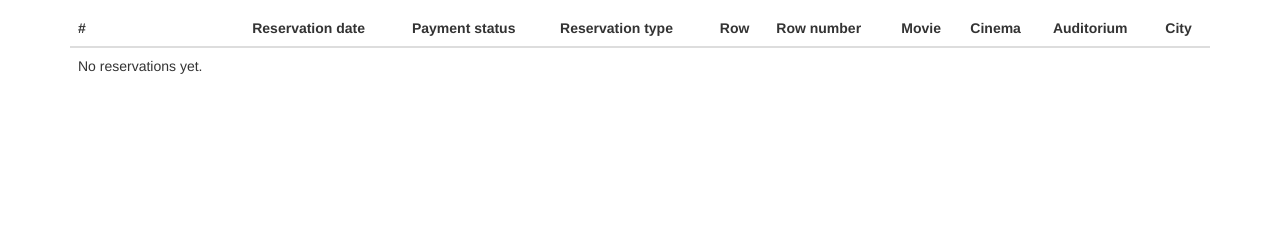
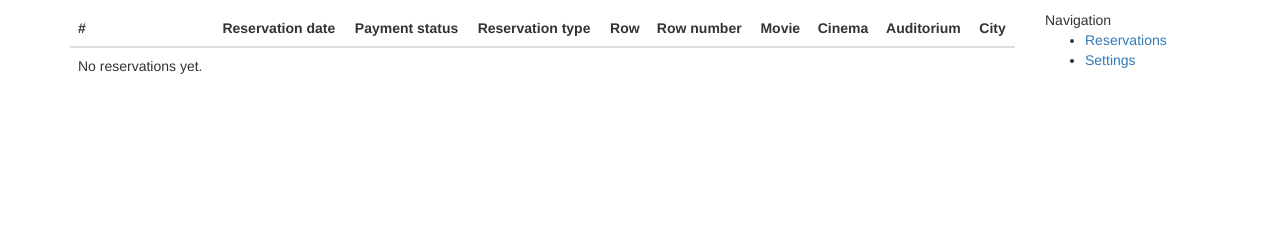
Before and after one commit to isimicic/Django-ticket-reservation, a Django app: template templates/accounts/profile.html in a window 1280 px wide. Shown: the part 132-372 px from the top of the page. Run offline with Django 3.2, Linux system fonts and the light colour scheme; the template is opened without the code that fills it, so the values that code supplies are empty; some libraries are stand-ins or nearby versions.

Commit message:
prepared view and template for update user info

```diff
--- a/accounts/urls.py
+++ b/accounts/urls.py
@@ -1,8 +1,10 @@
 from django.conf.urls import url
 # Our views
-from .views import ProfileIndexView
+from .views import ProfileIndexView, ProfileSettingsView
 
 
 urlpatterns = [
     url(r'^$', ProfileIndexView.as_view(), name='profile'),
+    url(r'^settings/$', ProfileSettingsView.as_view(),
+        name='profile_settings'),
 ]
--- a/templates/accounts/profile.html
+++ b/templates/accounts/profile.html
@@ -5,6 +5,8 @@
 {% block content %}
 <div class="container">
     <h1>{{ user.username }} reservation status</h1>
+    <div class="row">
+        <div class="col-md-10">
             <div class="table-responsive">
                 <table class="table">
                     <thead>
@@ -26,7 +28,7 @@
                         <tr class="{% if forloop.counter|divisibleby:2 %}even{% else %}odd{% endif %}">
                         <td>{{ forloop.counter }}</td>
                         <td>{{ reservation.reservation_date }}</td>
-                <td>{{ reservation.paid }}</td>
+                        <td>{% if reservation.paid %}<i class="fa fa-check-square-o"></i>{% else %}<i class="fa fa-square-o"></i>{% endif %}</td>
                         <td>{{ reservation.reservation_type.type }}</td>
                         {% for seat in reservation.seat.all %}
                         <td>{{ seat.row }}</td>
@@ -46,4 +48,13 @@
                 </table>
             </div>
         </div>
+        <div class="col-md-2">
+            Navigation
+            <ul>
+                <li><a href="{% url 'profile' %}">Reservations</a></li>
+                <li><a href="{% url 'profile_settings' %}">Settings</a></li>
+            </ul>
+        </div>
+    </div>
+</div>
 {% endblock %}
--- /dev/null
+++ b/templates/accounts/updateProfile.html
@@ -0,0 +1 @@
+update
```
Also changed, not shown: accounts/views.py (+8 -2 lines). Lines whose indentation alone changed are shown as unchanged.
